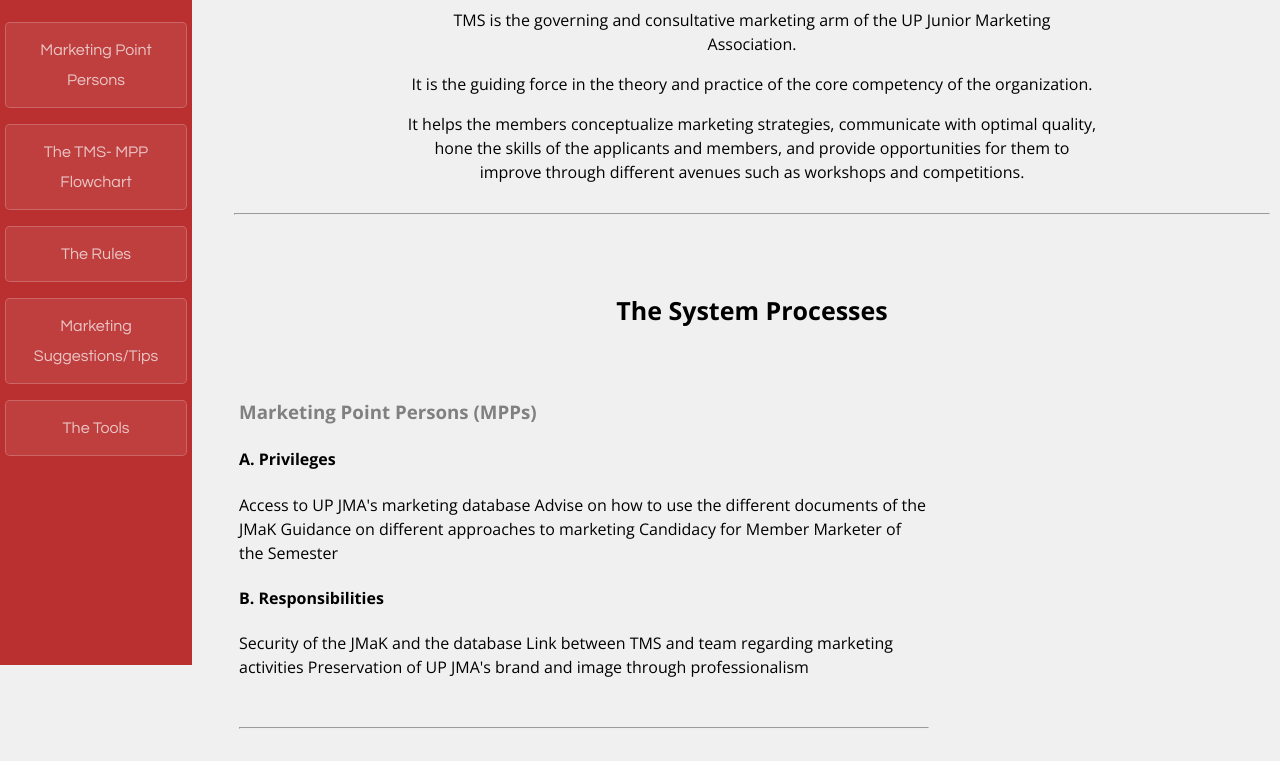
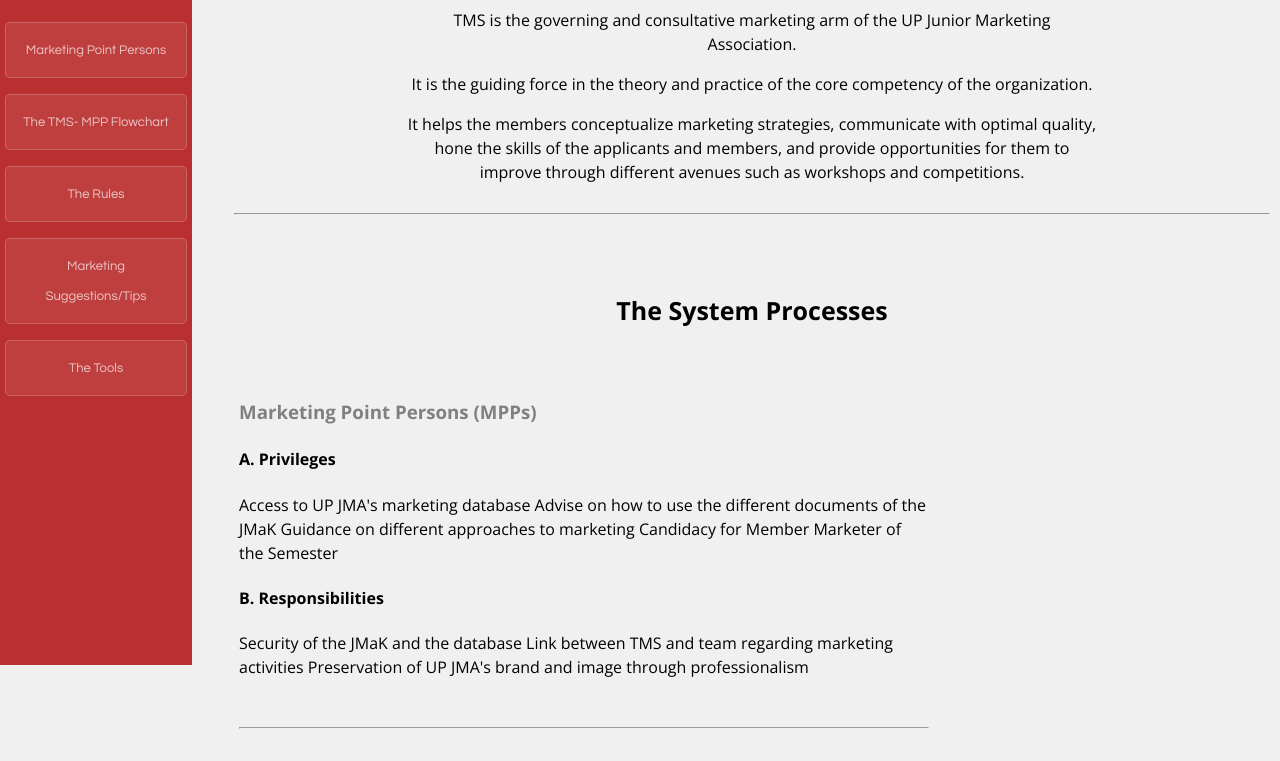
Before and after one commit to gemaican/jma, a plain HTML site: page index.html in a window 1280 px wide. Shown: the part 135-896 px from the top of the page. Drawn offline with nearby package versions, Linux system fonts and the light colour scheme.

Commit message:
Update index.html

```diff
--- a/index.html
+++ b/index.html
@@ -63,21 +63,15 @@
 
 
  <body style="background-color:#F0F0F0">
-
-
-<nav properties="fixed">
+<nav properties="fixed"><center>
 <h1>HOME</h1>
-<h3><a href="#TMS" color=rgba(255, 255, 255, 0.7) style="font-zize:15px">Team Marketing Solutions</a></h3><center>
-<a href="#TSP" class="btn" style="font-zize:15px">Marketing Point Persons</a><br>
-<a href="#TFC" class="btn" style="font-zize:15px">The TMS- MPP Flowchart</a><br>
-<a href="#TR" class="btn" style="font-zize:15px">The Rules</a><br>
-<a href="#MS" class="btn" style="font-zize:15px">Marketing Suggestions/Tips</a><br>
-<a href="#TT" class="btn" style="font-zize:15px">The Tools</a></center>
-</nav>
-
-
-
-
+<h3><a href="#TMS" color=rgba(255, 255, 255, 0.7)>Team Marketing Solutions</a></h3>
+<a href="#TSP" class="btn" style="font-size:13px">Marketing Point Persons</a><br>
+<a href="#TFC" class="btn" style="font-size:13px">The TMS- MPP Flowchart</a><br>
+<a href="#TR" class="btn" style="font-size:13px">The Rules</a><br>
+<a href="#MS" class="btn" style="font-size:13px">Marketing Suggestions/Tips</a><br>
+<a href="#TT" class="btn" style="font-size:13px">The Tools</a>
+</nav></center>
 <section >
 
 <header id="TMS">
```
